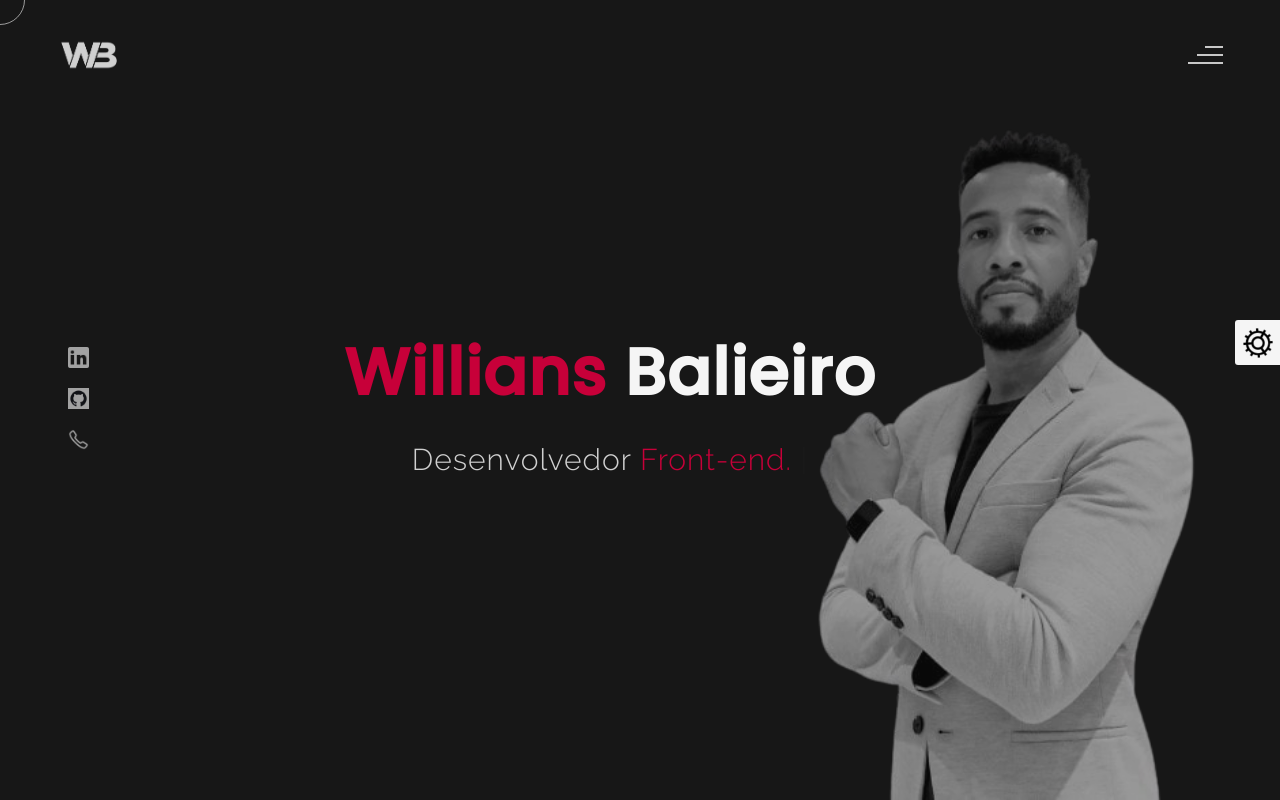
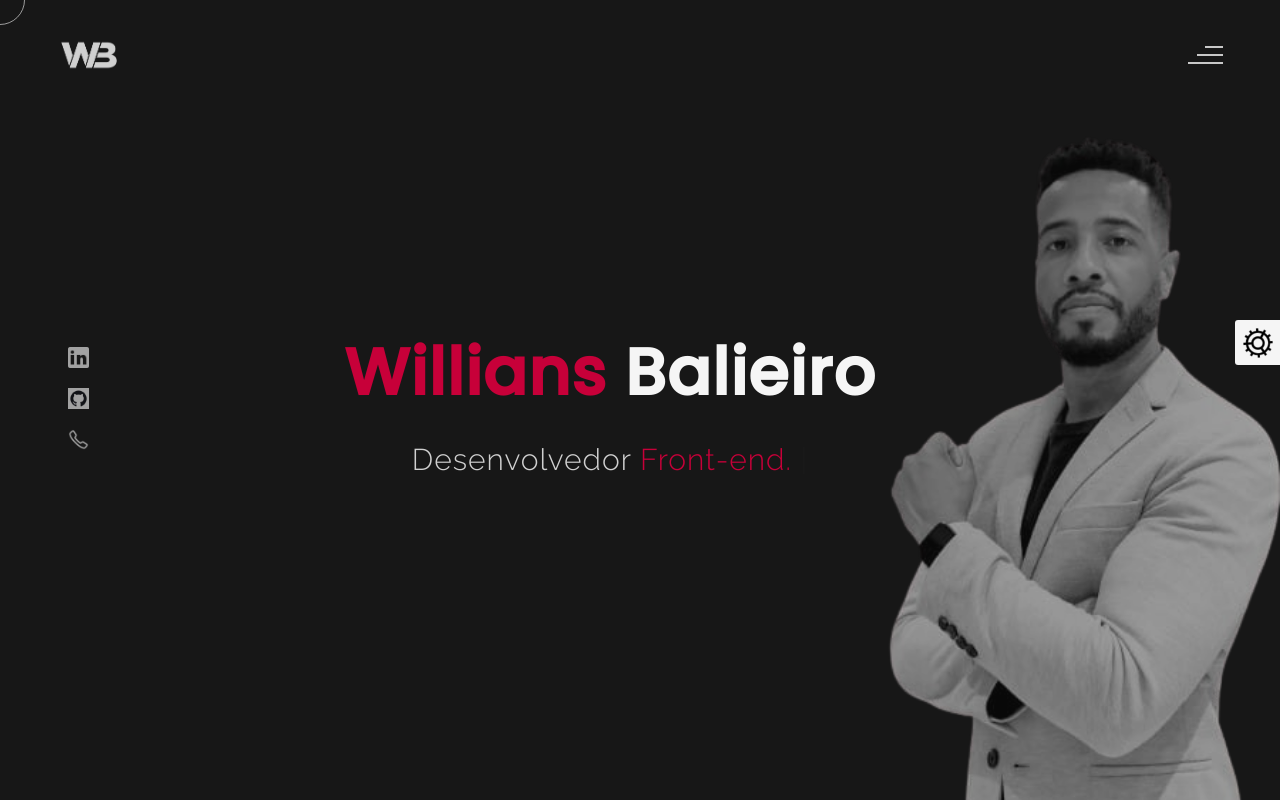
Before and after one commit to willeana/Meu_Portfolio, a plain HTML site: page index.html in a window 1280 px wide. Drawn offline with nearby package versions, Linux system fonts and the light colour scheme.

Commit message:
Alterei foto capa

```diff
--- a/index.html
+++ b/index.html
@@ -124,7 +124,7 @@
 
             <!--imagem de cabeçalho-->
             <div class="header-image">
-                <img src="images/foto5-s-3.png" alt="logo"><!--minha foto-->
+                <img src="images/foto capa s.png" alt="logo"><!--minha foto-->
             </div><!--fim imagem de cabeçalho-->
         </div>
         <!--Fim cabeçalho-->
```
Also changed, not shown: images/foto capa s.png (added), images/foto-5-s.png (deleted), images/foto5-s-2.png (deleted), images/foto5-s-3.png (deleted).
